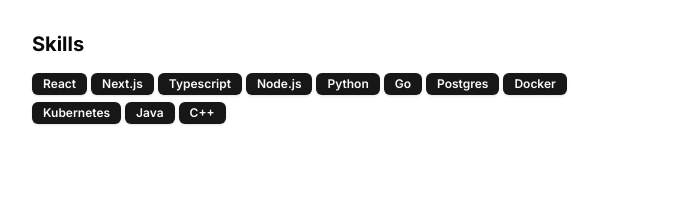
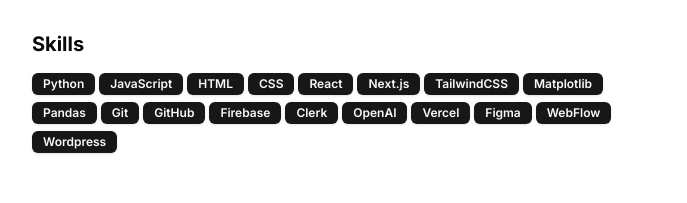
Before and after one commit to tobilobasalawu/portfolio-v3, a Next.js app: page / in a window 1280 px wide. Shown: the part 1214-1417 px from the top of the page, without its empty margins (296-983 px from the left). Built offline with nearby package versions, Linux system fonts and the light colour scheme.

Commit message:
Refactor: Skills Section

```diff
--- a/src/app/page.tsx
+++ b/src/app/page.tsx
@@ -22,7 +22,7 @@
                 delay={BLUR_FADE_DELAY}
                 className="text-3xl font-bold tracking-tighter sm:text-5xl xl:text-6xl/none"
                 yOffset={8}
-                text={`Hi, I'm ${DATA.name.split(" ")[0]} 👋`}
+                text={`Hi, I'm ${DATA.name.split(" ")[0]} 👋🏾`}
               />
               <BlurFadeText
                 className="max-w-[600px] md:text-xl"
--- a/src/data/resume.tsx
+++ b/src/data/resume.tsx
@@ -11,19 +11,26 @@
     "Software Engineer turned Entrepreneur. I love building things and helping people. Very active on Twitter.",
   summary:
     "At the end of 2022, I quit my job as a software engineer to go fulltime into building and scaling my own SaaS businesses. In the past, [I pursued a double degree in computer science and business](/#education), [interned at big tech companies in Silicon Valley](https://www.youtube.com/watch?v=d-LJ2e5qKdE), and [competed in over 21 hackathons for fun](/#hackathons). I also had the pleasure of being a part of the first ever in-person cohort of buildspace called [buildspace sf1](https://buildspace.so/sf1).",
-  avatarUrl: "/me.png",
+  avatarUrl: "/me.jpg",
   skills: [
+    "Python",
+    "JavaScript",
+    "HTML",
+    "CSS",
     "React",
     "Next.js",
-    "Typescript",
-    "Node.js",
-    "Python",
-    "Go",
-    "Postgres",
-    "Docker",
-    "Kubernetes",
-    "Java",
-    "C++",
+    "TailwindCSS",
+    "Matplotlib",
+    "Pandas",
+    "Git",
+    "GitHub",
+    "Firebase",
+    "Clerk",
+    "OpenAI",
+    "Vercel",
+    "Figma",
+    "WebFlow",
+    "Wordpress",
   ],
   navbar: [
     { href: "/", icon: HomeIcon, label: "Home" },
```
Also changed, not shown: public/me.jpg (added), public/me.png (deleted).
